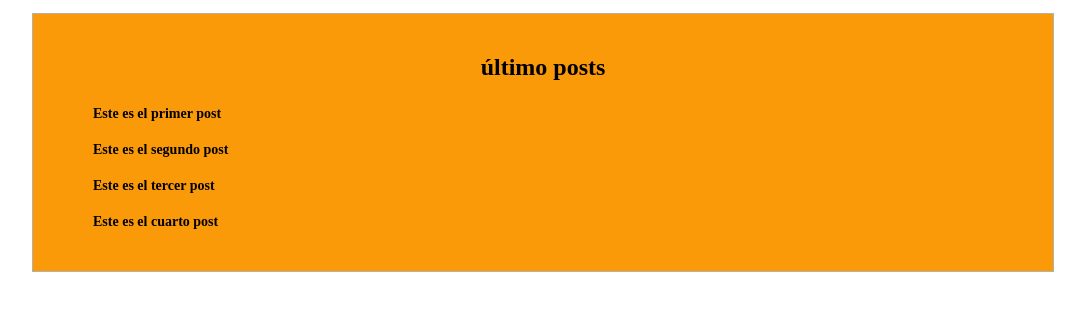
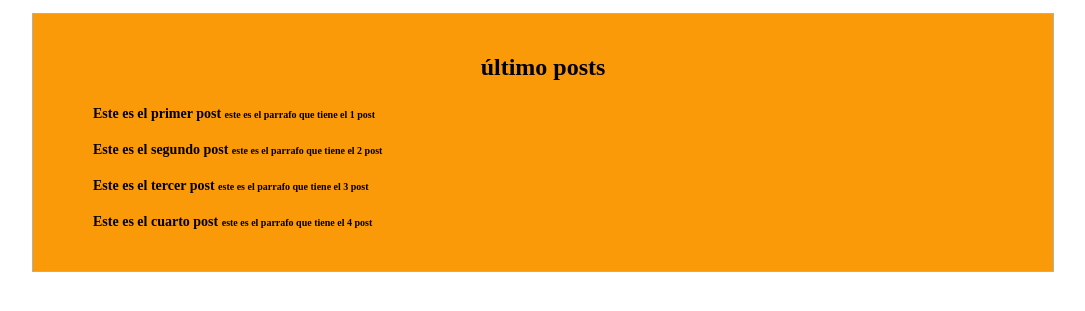
Before and after one commit to goids/hyperblog, a plain HTML site: page index.html in a window 1280 px wide. Shown: the part 101-412 px from the top of the page, without its empty margins (97-1182 px from the left). Drawn offline with Linux system fonts and the light colour scheme.

Commit message:
add content posts

```diff
--- a/css/style.css
+++ b/css/style.css
@@ -27,3 +27,7 @@ ul li{
     font-weight: 600;
     font-size: 14px;
 }
+
+ul li span{
+    font-size: 10px;
+}
--- a/index.html
+++ b/index.html
@@ -14,10 +14,22 @@
     <section>
         <h2>último posts</h2>
         <ul>
-            <li>Este es el primer post</li>
-            <li>Este es el segundo post</li>
-            <li>Este es el tercer post</li>
-            <li>Este es el cuarto post</li>
+            <li>
+                Este es el primer post
+                <span>este es el parrafo que tiene el 1 post</span>
+            </li>
+            <li>
+                Este es el segundo post
+                <span>este es el parrafo que tiene el 2 post</span>
+            </li>
+            <li>
+                Este es el tercer post
+                <span>este es el parrafo que tiene el 3 post</span>
+            </li>
+            <li>
+                Este es el cuarto post
+                <span>este es el parrafo que tiene el 4 post</span>
+            </li>
         </ul>
     </section>
 </body>
```
